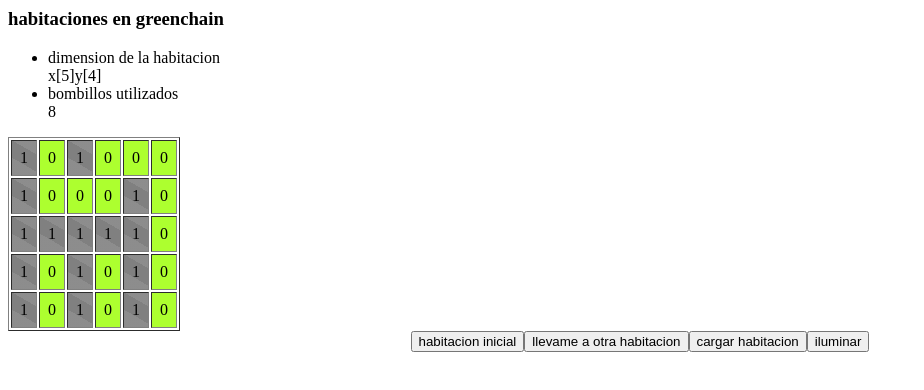
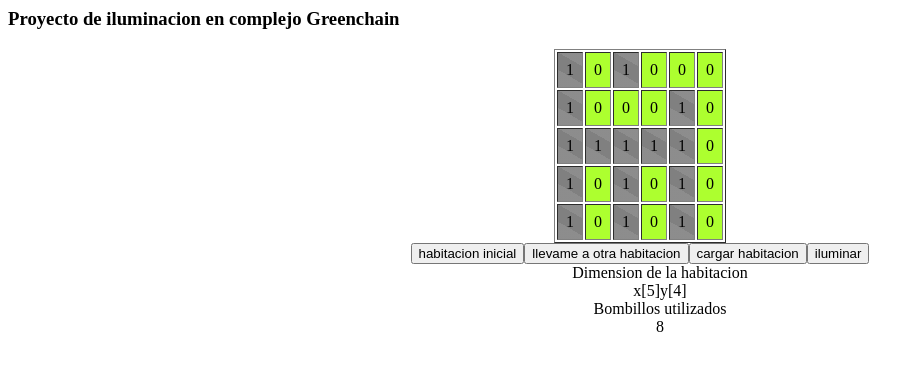
Before and after one commit to katla20/angular_room_dark, an Angular app: page / in a window 1280 px wide. Shown: the top 390 px of the page, without its empty margins (0-924 px from the left). Built offline with nearby package versions, Linux system fonts and the light colour scheme.

Commit message:
feature: include data in controller

```diff
--- a/src/app/app.component.css
+++ b/src/app/app.component.css
@@ -11,10 +11,20 @@
 }
 
 .table-grid {
+  display: flex;
+  justify-content: center;
+  align-items: center;
 }
-.detalils-grid {
+.details-grid {
+  display: flex;
+  justify-content: center;
+  align-items: center;
 }
-
+.details-items-grid {
+  margin: auto;
+  text-align: center;
+  list-style: none;
+}
 .cell-grid {
   padding: 0.5em;
 }
--- a/src/app/app.component.html
+++ b/src/app/app.component.html
@@ -1,17 +1,6 @@
 <div class="container">
-  <h3>habitaciones en greenchain</h3>
-  <div class="details_grid">
-    <ul>
-      <li>
-        <div>dimension de la habitacion</div>
-        <div>x[5]y[4]</div>
-      </li>
-      <li>
-        <div>bombillos utilizados</div>
-        <div>8</div>
-      </li>
-    </ul>
-  </div>
+  <h3>Proyecto de iluminacion en complejo Greenchain</h3>
+
   <div class="table-grid">
     <table class="" border="1">
       <tbody>
@@ -64,4 +53,16 @@
     <button>cargar habitacion</button>
     <button>iluminar</button>
   </div>
+  <div class="details-grid">
+    <ul class="details-items-grid">
+      <li>
+        <div>Dimension de la habitacion</div>
+        <div>x[5]y[4]</div>
+      </li>
+      <li>
+        <div>Bombillos utilizados</div>
+        <div>8</div>
+      </li>
+    </ul>
+  </div>
 </div>
--- a/src/app/app.component.ts
+++ b/src/app/app.component.ts
@@ -1,10 +1,36 @@
 import { Component, VERSION } from '@angular/core';
+import { cellState } from './interfaces/data.interface';
 
 @Component({
   selector: 'my-app',
   templateUrl: './app.component.html',
-  styleUrls: [ './app.component.css' ]
+  styleUrls: ['./app.component.css'],
 })
-export class AppComponent  {
+export class AppComponent {
   name = 'Angular ' + VERSION.major;
+  public map_grid: Array<Array<cellState>> = [
+    // cellState
+    // bulb (true o false)
+    // light (true o false)
+    // wall (true o false)
+
+    [
+      { light: false, bulb: false, wall: false },
+      { light: true, bulb: false, wall: false },
+      { light: true, bulb: false, wall: false },
+    ],
+    [
+      { light: false, bulb: false, wall: true },
+      { light: true, bulb: true, wall: false },
+      { light: false, bulb: false, wall: true },
+      { light: false, bulb: false, wall: true },
+    ],
+  ];
+
+  constructor() {}
+
+  ngOnInit(): void {
+    console.log('holaaa');
+    //debugger
+  }
 }
```
Also changed, not shown: src/app/interfaces/data.interface.ts (added, +66 -0 lines).
